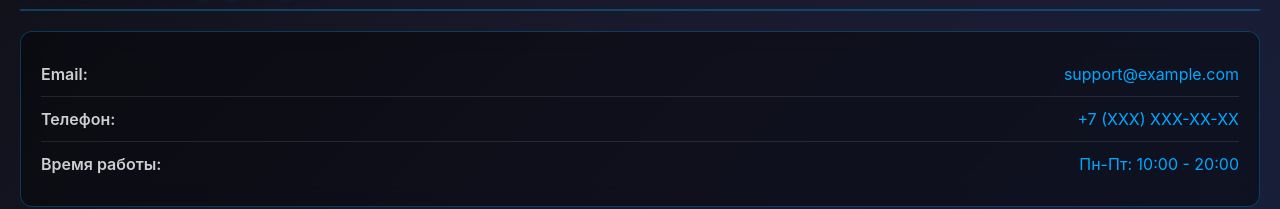
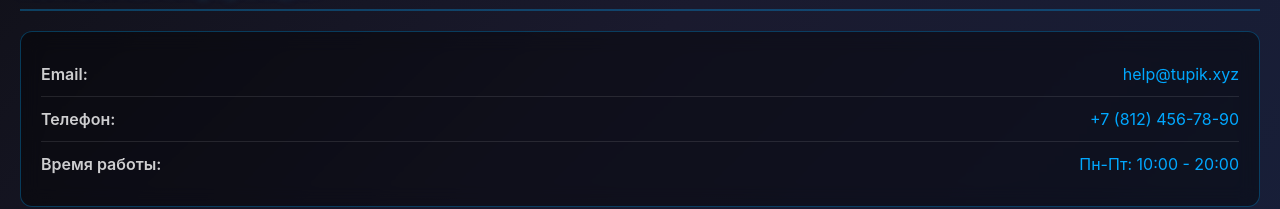
Before and after one commit to overlynxxx/ticket_story, a React (Vite) app: page /legal in a window 1280 px wide. Shown: the part 596-805 px from the top of the page. Built offline with nearby package versions, Linux system fonts and the light colour scheme; no server answers.

Commit message:
Update: изменен email на help@tupik.xyz и добавлен номер телефона

```diff
--- a/config/tickets.json
+++ b/config/tickets.json
@@ -60,7 +60,7 @@
       "date": "2025-01-19",
       "time": "20:00",
       "endTime": "06:00",
-      "venue": "Бар Тупик",
+      "venue": "Тупик",
       "address": "СПб, Мельничная 4В",
       "description": "DnB вечеринка с опытными днб-бойцами. Начнем со 135-140 BPM и любимого брейкбита, а после 00 вкручиваем днб и летим со скоростью 180. Free вход для подписчиков Zahod и Тупик.",
       "ticketCategories": [
--- a/src/pages/LegalInfo.jsx
+++ b/src/pages/LegalInfo.jsx
@@ -76,11 +76,11 @@ function LegalInfo({ webApp }) {
         <div className="info-card">
           <div className="info-row">
             <span className="info-label">Email:</span>
-            <span className="info-value">support@example.com</span>
+            <span className="info-value">help@tupik.xyz</span>
           </div>
           <div className="info-row">
             <span className="info-label">Телефон:</span>
-            <span className="info-value">+7 (XXX) XXX-XX-XX</span>
+            <span className="info-value">+7 (812) 456-78-90</span>
           </div>
           <div className="info-row">
             <span className="info-label">Время работы:</span>
```
